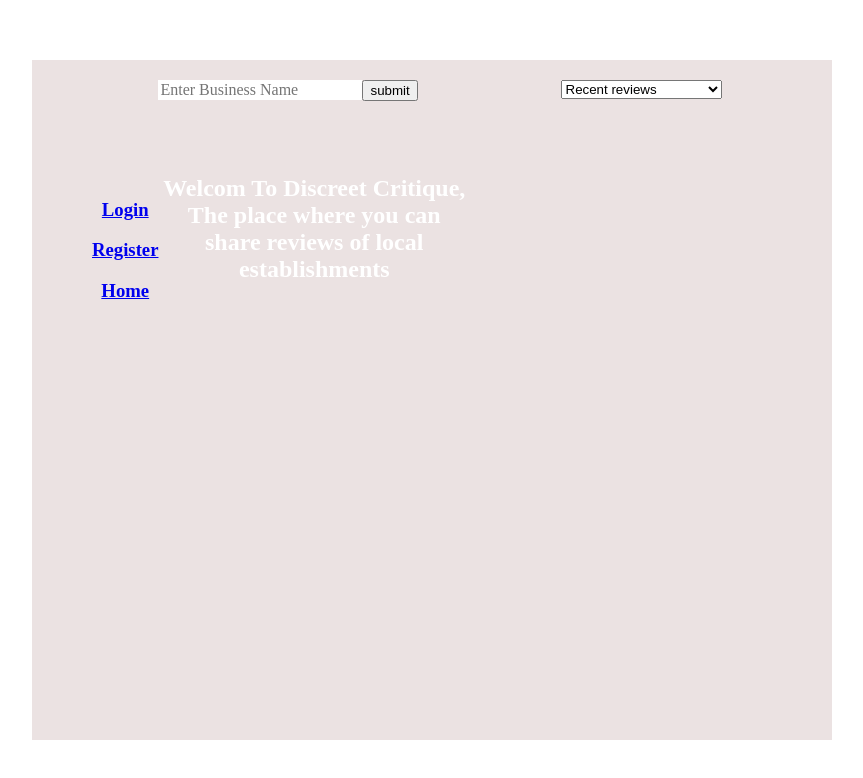
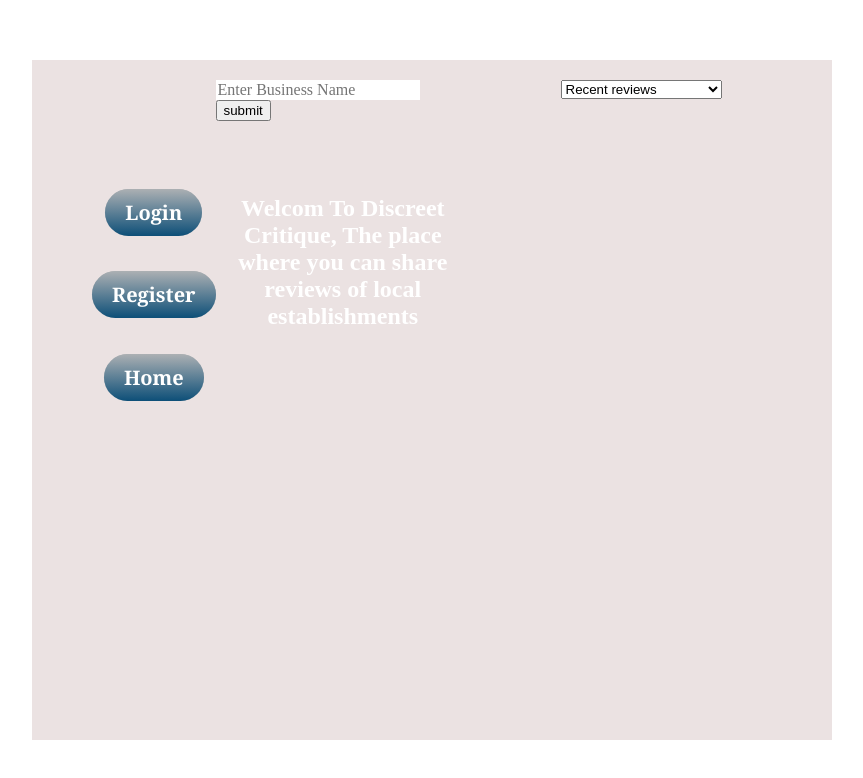
Before and after one commit to OlivierMedor/reviewIt, a website: page public/index.html at #/login in a window 1280 px wide. Shown: the whole page, without its empty margins (208-1071 px from the left). Drawn offline with nearby package versions, Linux system fonts and the light colour scheme; some packages are replaced by stand-ins of ours; no server answers.

Commit message:
added buttons to loin/register

```diff
--- a/public/css/styles.css
+++ b/public/css/styles.css
@@ -245,3 +245,29 @@ h3 img {
 	overflow: auto;
 	height: 90%;
 }
+.lgnbtn {
+  background: #acb0b3;
+  background-image: -webkit-linear-gradient(top, #acb0b3, #0d4f78);
+  background-image: -moz-linear-gradient(top, #acb0b3, #0d4f78);
+  background-image: -ms-linear-gradient(top, #acb0b3, #0d4f78);
+  background-image: -o-linear-gradient(top, #acb0b3, #0d4f78);
+  background-image: linear-gradient(to bottom, #acb0b3, #0d4f78);
+  -webkit-border-radius: 28;
+  -moz-border-radius: 28;
+  border-radius: 28px;
+  font-family: Georgia;
+  color: #ffffff;
+  font-size: 20px;
+  padding: 10px 20px 10px 20px;
+  text-decoration: none;
+}
+
+.lgnbtn:hover {
+  background: #586a75;
+  background-image: -webkit-linear-gradient(top, #586a75, #0a0d0f);
+  background-image: -moz-linear-gradient(top, #586a75, #0a0d0f);
+  background-image: -ms-linear-gradient(top, #586a75, #0a0d0f);
+  background-image: -o-linear-gradient(top, #586a75, #0a0d0f);
+  background-image: linear-gradient(to bottom, #586a75, #0a0d0f);
+  text-decoration: none;
+}
--- a/public/templates/search-results.html
+++ b/public/templates/search-results.html
@@ -4,9 +4,11 @@
 
 			<ul>
 
-					<h3><a href="/#/login">Login</a></h3>
-					<h3><a href="/#/register">Register</a></h3>
-					<h3><a href="#/home">Home</a></h3>
+					<h3><a class="lgnbtn" href="/#/login">Login</a></h3>
+					<br>
+					<h3><a class="lgnbtn" href="/#/register">Register</a></h3>
+					<br>
+					<h3><a class="lgnbtn" href="#/home">Home</a></h3>
 
 		    </ul>
 
```
Also changed, not shown: public/templates/googleMapsView.html (+1 -1 lines), public/templates/login.html (+3 -2 lines), public/templates/register.html (+4 -2 lines).
